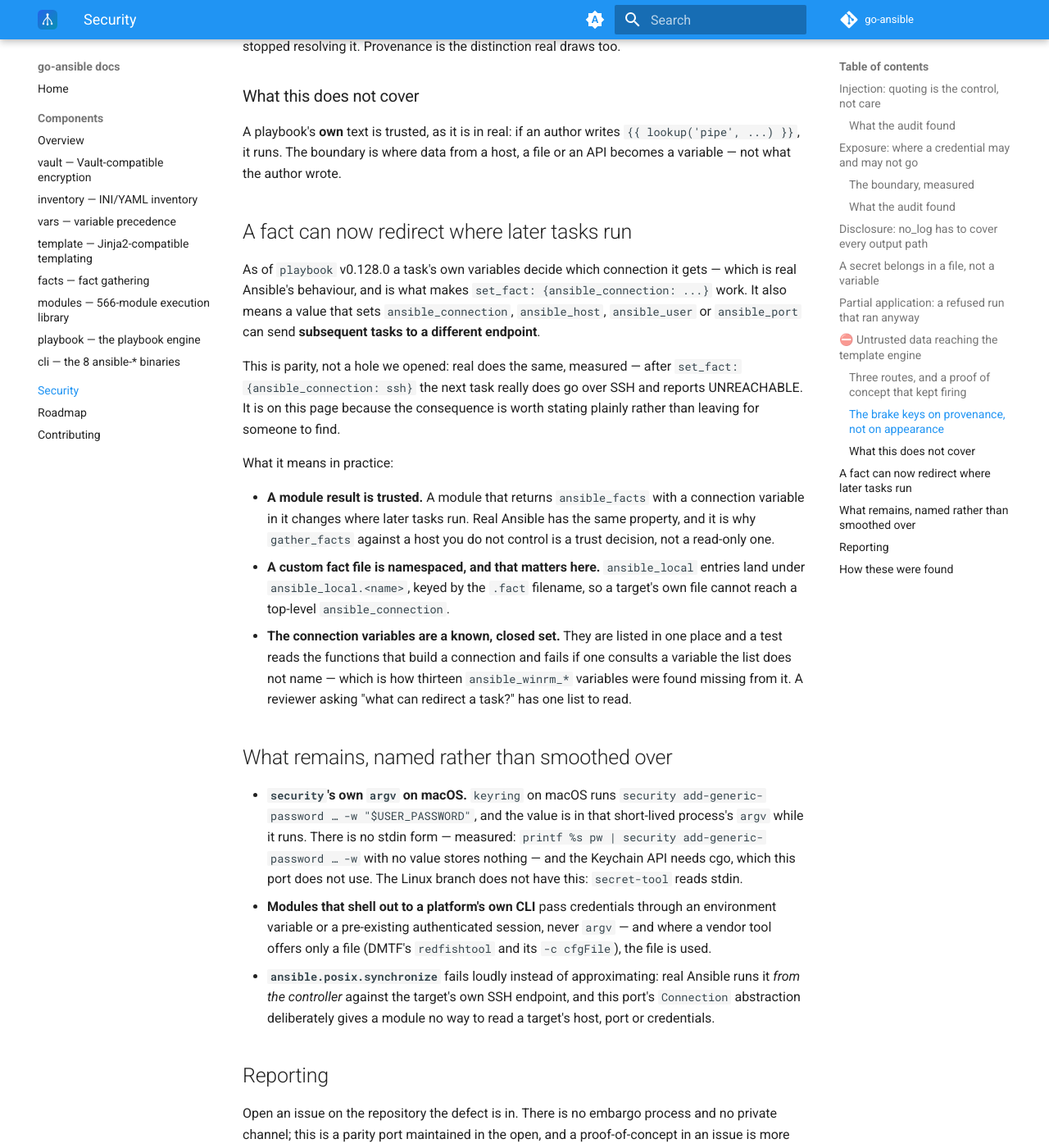
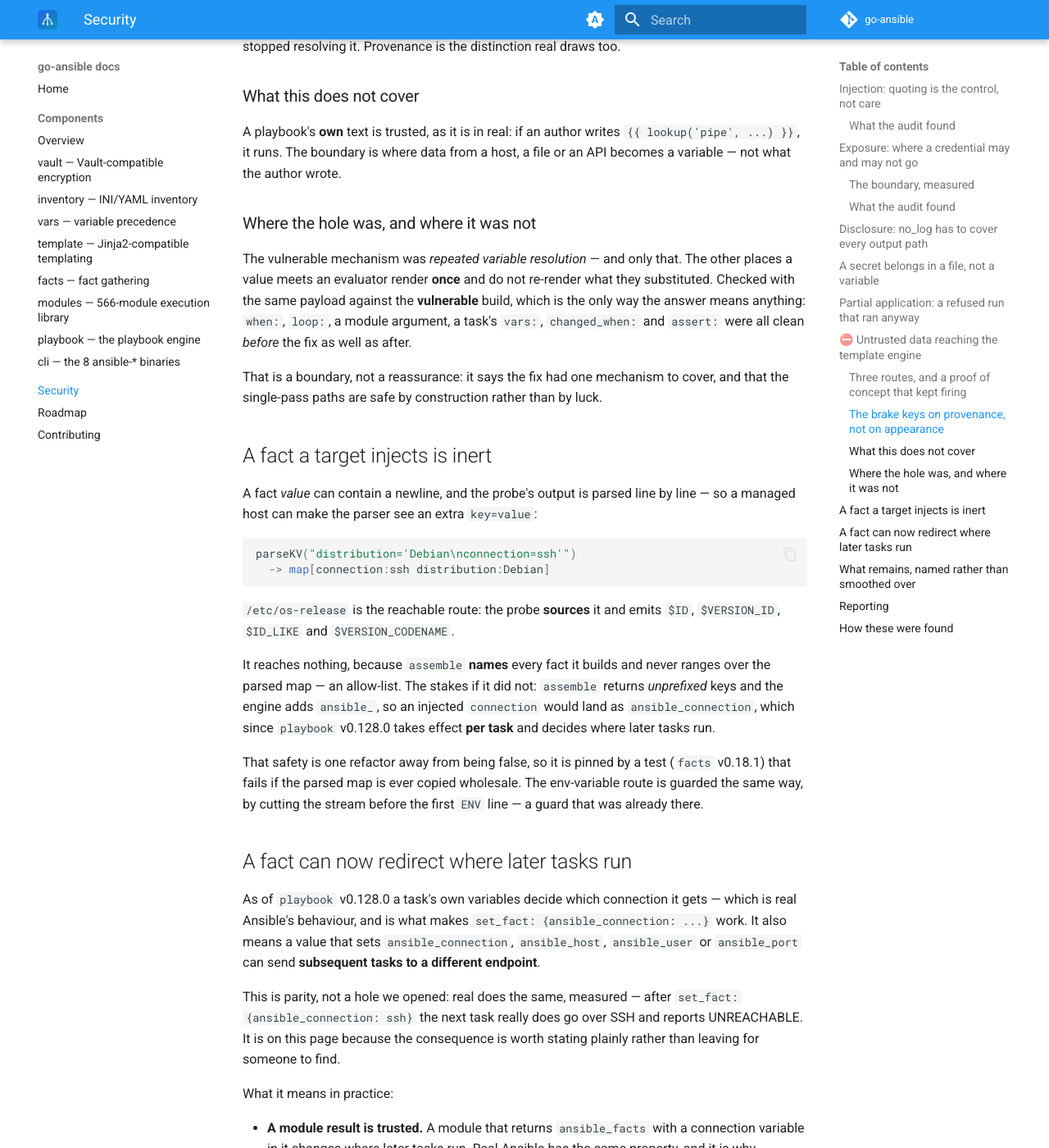
Before and after one commit to go-ansible/docs, an MkDocs documentation site: the page built from docs/security.md, in a window 1280 px wide and 1400 px high, scrolled down 5136 px. Shown: the whole window at 82% size. Built offline with MkDocs 1.6.1 and Material for MkDocs 9.7.7, drawn with Linux system fonts in a browser that asks for light colours; the version menu is left out.

Commit message:
Security: where the hole was NOT, and the fact parser (#76)
Two additions, both audit results rather than fixes.

The template-injection section now bounds itself. The vulnerable
mechanism was repeated variable resolution and only that; when:, loop:,
a module argument, a task's vars:, changed_when: and assert: render once
and do not re-render what they substituted. Checked with the same payload
against the VULNERABLE build, which is the only way that answer means
anything - all six were clean before the fix as well as after. A boundary,
not a reassurance.

And the fact parser: a fact value containing a newline makes it see an
extra key=value, and /etc/os-release is the reachable route since the
probe sources it. It reaches nothing because assemble is an allow-list -
but the stakes if it were not are worth stating, since assemble returns
UNPREFIXED keys and the engine adds ansible_, so an injected 'connection'
would land as ansible_connection and decide where later tasks run. Pinned
by a test in facts v0.18.1.

Co-authored-by: Claude Opus 5 <noreply@anthropic.com>

````diff
--- a/docs/security.md
+++ b/docs/security.md
@@ -238,6 +238,46 @@ writes `{{ lookup('pipe', ...) }}`, it runs. The boundary is where data
 from a host, a file or an API becomes a variable — not what the author
 wrote.
 
+### Where the hole was, and where it was not
+
+The vulnerable mechanism was *repeated variable resolution* — and only
+that. The other places a value meets an evaluator render **once** and do
+not re-render what they substituted. Checked with the same payload
+against the **vulnerable** build, which is the only way the answer means
+anything: `when:`, `loop:`, a module argument, a task's `vars:`,
+`changed_when:` and `assert:` were all clean *before* the fix as well as
+after.
+
+That is a boundary, not a reassurance: it says the fix had one mechanism
+to cover, and that the single-pass paths are safe by construction rather
+than by luck.
+
+## A fact a target injects is inert
+
+A fact *value* can contain a newline, and the probe's output is parsed
+line by line — so a managed host can make the parser see an extra
+`key=value`:
+
+```go
+parseKV("distribution='Debian\nconnection=ssh'")
+  -> map[connection:ssh distribution:Debian]
+```
+
+`/etc/os-release` is the reachable route: the probe **sources** it and
+emits `$ID`, `$VERSION_ID`, `$ID_LIKE` and `$VERSION_CODENAME`.
+
+It reaches nothing, because `assemble` **names** every fact it builds and
+never ranges over the parsed map — an allow-list. The stakes if it did
+not: `assemble` returns *unprefixed* keys and the engine adds `ansible_`,
+so an injected `connection` would land as `ansible_connection`, which
+since `playbook` v0.128.0 takes effect **per task** and decides where
+later tasks run.
+
+That safety is one refactor away from being false, so it is pinned by a
+test (`facts` v0.18.1) that fails if the parsed map is ever copied
+wholesale. The env-variable route is guarded the same way, by cutting the
+stream before the first `ENV ` line — a guard that was already there.
+
 ## A fact can now redirect where later tasks run
 
 As of `playbook` v0.128.0 a task's own variables decide which connection
````
